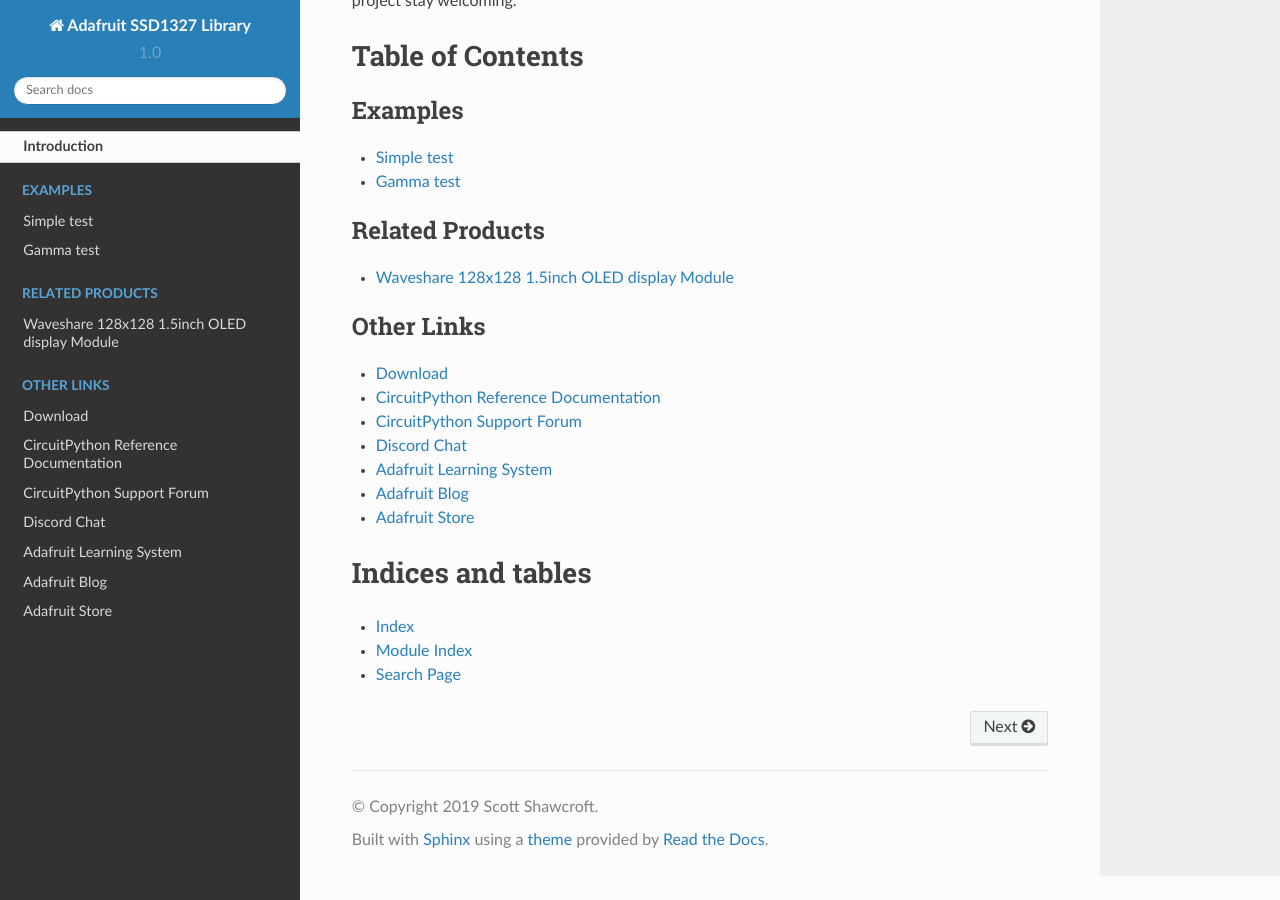
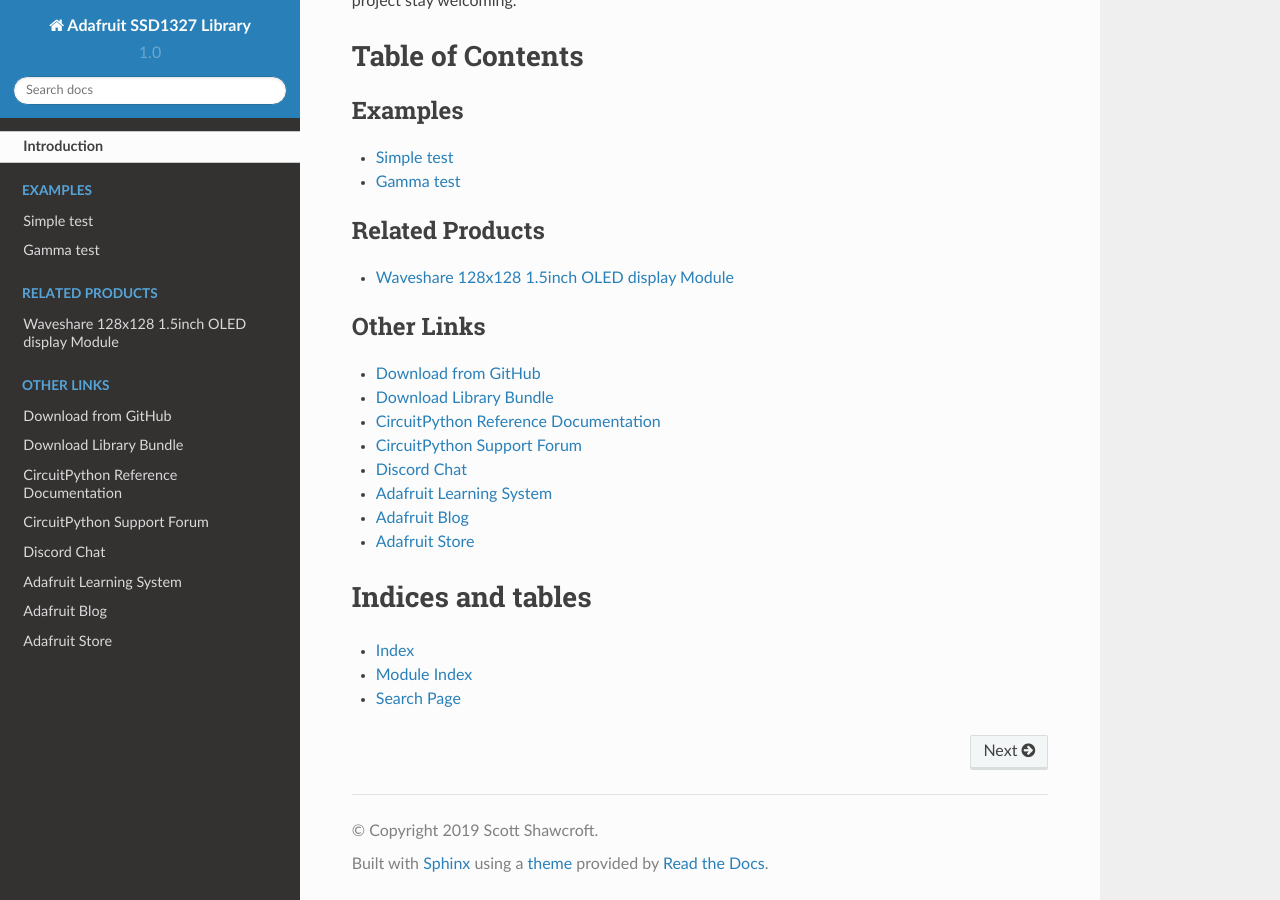
Before and after one commit to adafruit/Adafruit_CircuitPython_SSD1327, a Sphinx documentation site: the page built from docs/index.rst, in a window 1280 px wide and 900 px high, scrolled down 1610 px. Built offline with Sphinx 7.4.7 and the Read the Docs theme 2.0.0, drawn with Linux system fonts in a browser that asks for light colours.

Commit message:
Added cp.org link to index.rst

```diff
--- a/docs/index.rst
+++ b/docs/index.rst
@@ -31,7 +31,8 @@
 .. toctree::
     :caption: Other Links
 
-    Download <https://github.com/adafruit/Adafruit_CircuitPython_SSD1327/releases/latest>
+    Download from GitHub <https://github.com/adafruit/Adafruit_CircuitPython_SSD1327/releases/latest>
+    Download Library Bundle <https://circuitpython.org/libraries>
     CircuitPython Reference Documentation <https://docs.circuitpython.org>
     CircuitPython Support Forum <https://forums.adafruit.com/viewforum.php?f=60>
     Discord Chat <https://adafru.it/discord>
```
